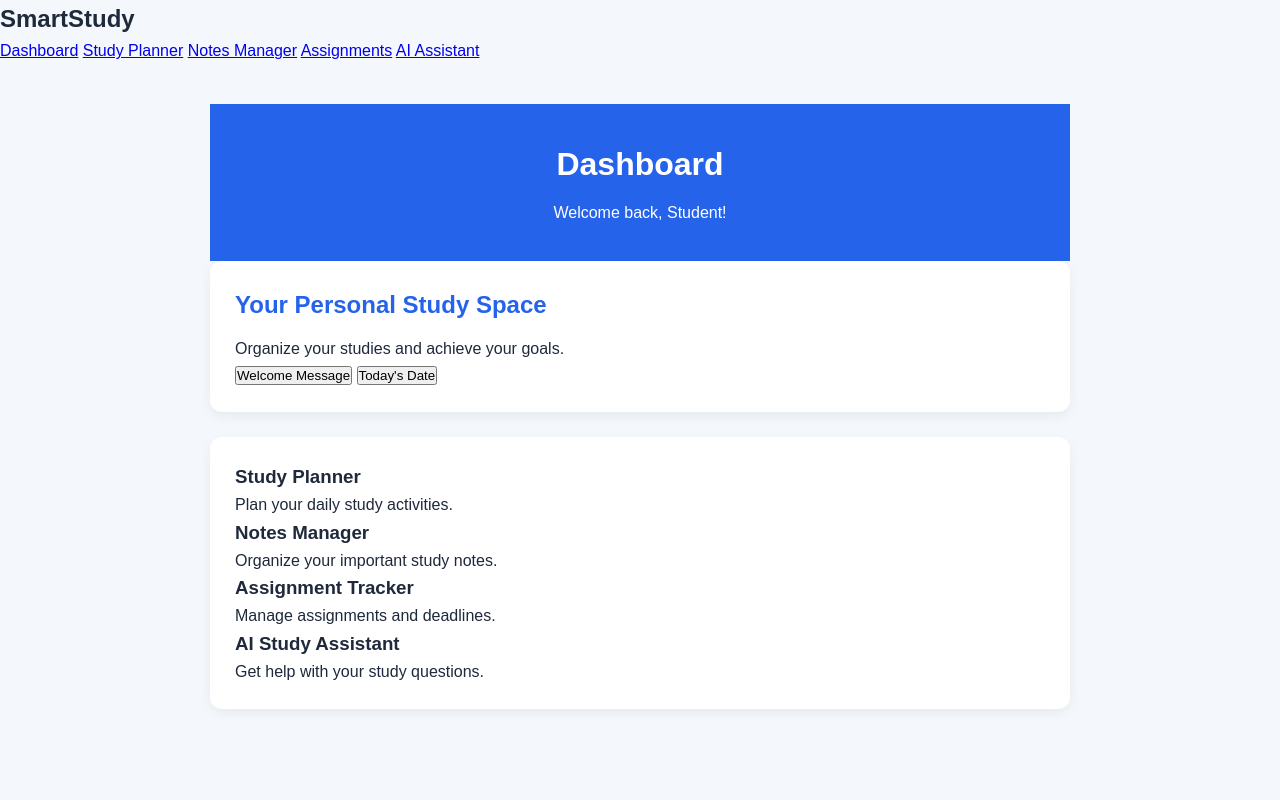
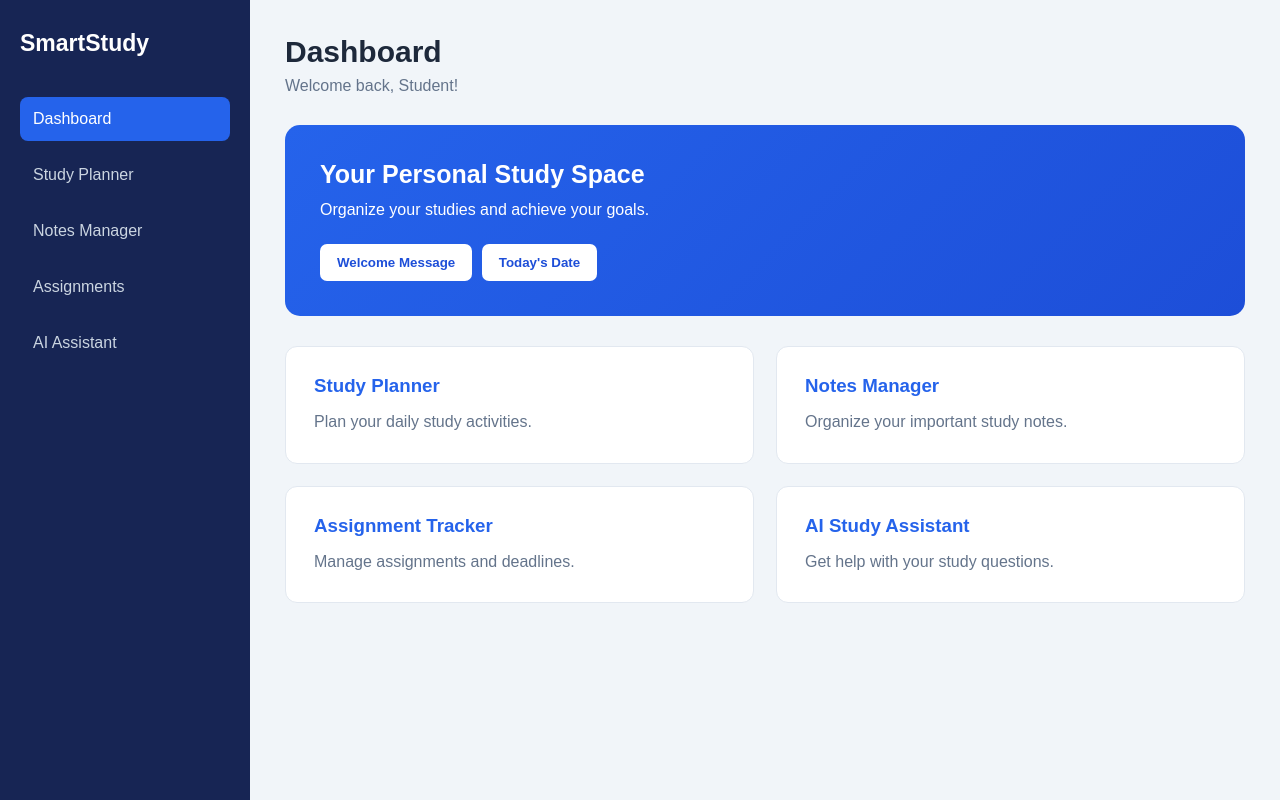
Before and after one commit to muhammadmashoodahmad/Web-and-AI-Projects, a plain HTML site: page 01-Smart-Student-Assistant/index.html in a window 1280 px wide. Drawn offline with Linux system fonts and the light colour scheme.

Commit message:
Update style.css

```diff
--- a/01-Smart-Student-Assistant/style.css
+++ b/01-Smart-Student-Assistant/style.css
@@ -8,57 +8,160 @@
 
 body {
     font-family: Arial, sans-serif;
-    background-color: #f4f7fb;
+    background: #f1f5f9;
     color: #1e293b;
-    line-height: 1.6;
 }
 
-/* Header */
-header {
-    background-color: #2563eb;
-    color: white;
-    text-align: center;
-    padding: 35px 20px;
+/* Dashboard Layout */
+.dashboard {
+    display: flex;
+    min-height: 100vh;
 }
 
-header h1 {
-    font-size: 32px;
-    margin-bottom: 10px;
+/* Sidebar */
+.sidebar {
+    width: 250px;
+    background: #172554;
+    color: white;
+    padding: 30px 20px;
+}
+
+.sidebar h2 {
+    font-size: 23px;
+    margin-bottom: 40px;
+}
+
+.sidebar nav {
+    display: flex;
+    flex-direction: column;
+    gap: 12px;
+}
+
+.sidebar nav a {
+    color: #cbd5e1;
+    text-decoration: none;
+    padding: 13px;
+    border-radius: 8px;
+    transition: 0.3s;
+}
+
+.sidebar nav a:hover,
+.sidebar nav a.active {
+    background: #2563eb;
+    color: white;
 }
 
 /* Main Content */
-main {
-    max-width: 900px;
-    margin: 40px auto;
-    padding: 0 20px;
+.main-content {
+    flex: 1;
+    padding: 35px;
+    min-width: 0;
 }
 
-section {
-    background-color: white;
-    padding: 25px;
-    margin-bottom: 25px;
-    border-radius: 12px;
-    box-shadow: 0 4px 12px rgba(0, 0, 0, 0.06);
+/* Topbar */
+.topbar {
+    margin-bottom: 30px;
 }
 
-section h2 {
+.topbar h1 {
+    font-size: 30px;
+    margin-bottom: 8px;
+}
+
+.topbar p {
+    color: #64748b;
+}
+
+/* Welcome Section */
+.welcome-section {
+    background: linear-gradient(135deg, #2563eb, #1d4ed8);
+    color: white;
+    padding: 35px;
+    border-radius: 15px;
+    margin-bottom: 30px;
+}
+
+.welcome-section h2 {
+    font-size: 25px;
+    margin-bottom: 12px;
+}
+
+.welcome-section p {
+    margin-bottom: 20px;
+}
+
+.welcome-section button {
+    background: white;
+    color: #1d4ed8;
+    border: none;
+    padding: 11px 17px;
+    border-radius: 7px;
+    cursor: pointer;
+    font-weight: bold;
+    margin: 5px 5px 0 0;
+}
+
+.welcome-section button:hover {
+    background: #dbeafe;
+}
+
+/* Feature Cards */
+.features {
+    display: grid;
+    grid-template-columns: repeat(2, minmax(0, 1fr));
+    gap: 22px;
+}
+
+.feature-card {
+    background: white;
+    padding: 28px;
+    border-radius: 12px;
+    border: 1px solid #e2e8f0;
+    transition: 0.3s;
+}
+
+.feature-card:hover {
+    transform: translateY(-4px);
+    box-shadow: 0 8px 20px rgba(0, 0, 0, 0.08);
+}
+
+.feature-card h3 {
     color: #2563eb;
     margin-bottom: 12px;
 }
 
-ul {
-    padding-left: 25px;
+.feature-card p {
+    color: #64748b;
+    line-height: 1.6;
 }
 
-li {
-    margin-bottom: 8px;
+/* Mobile Responsive Design */
+@media (max-width: 768px) {
+
+    .dashboard {
+        flex-direction: column;
+    }
+
+    .sidebar {
+        width: 100%;
+        padding: 20px;
+    }
+
+    .sidebar h2 {
+        margin-bottom: 20px;
+    }
+
+    .sidebar nav {
+        flex-direction: row;
+        flex-wrap: wrap;
+    }
+
+    .main-content {
+        padding: 20px;
+    }
+
+    .features {
+        grid-template-columns: 1fr;
+    }
+
 }
-
-/* Footer */
-footer {
-    background-color: #1e293b;
-    color: white;
-    text-align: center;
-    padding: 18px;
-    margin-top: 40px;
-}
```
